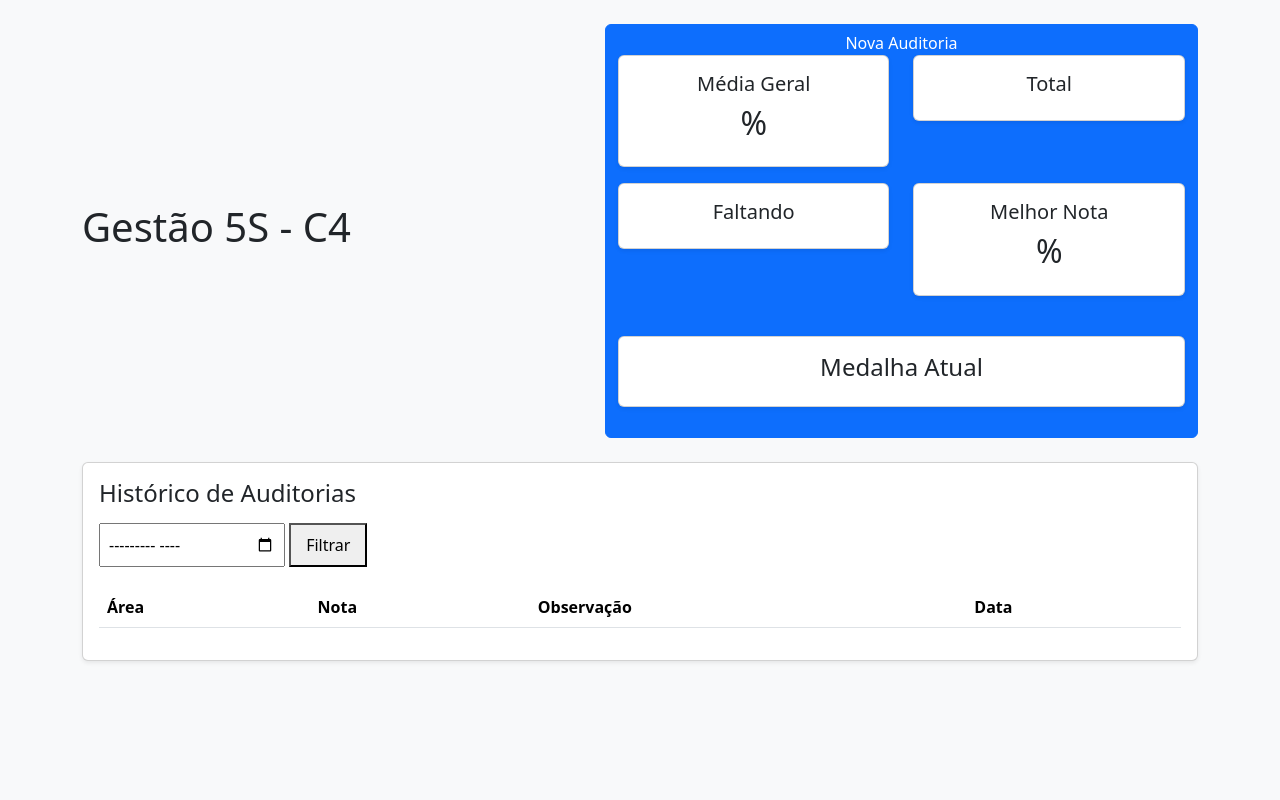
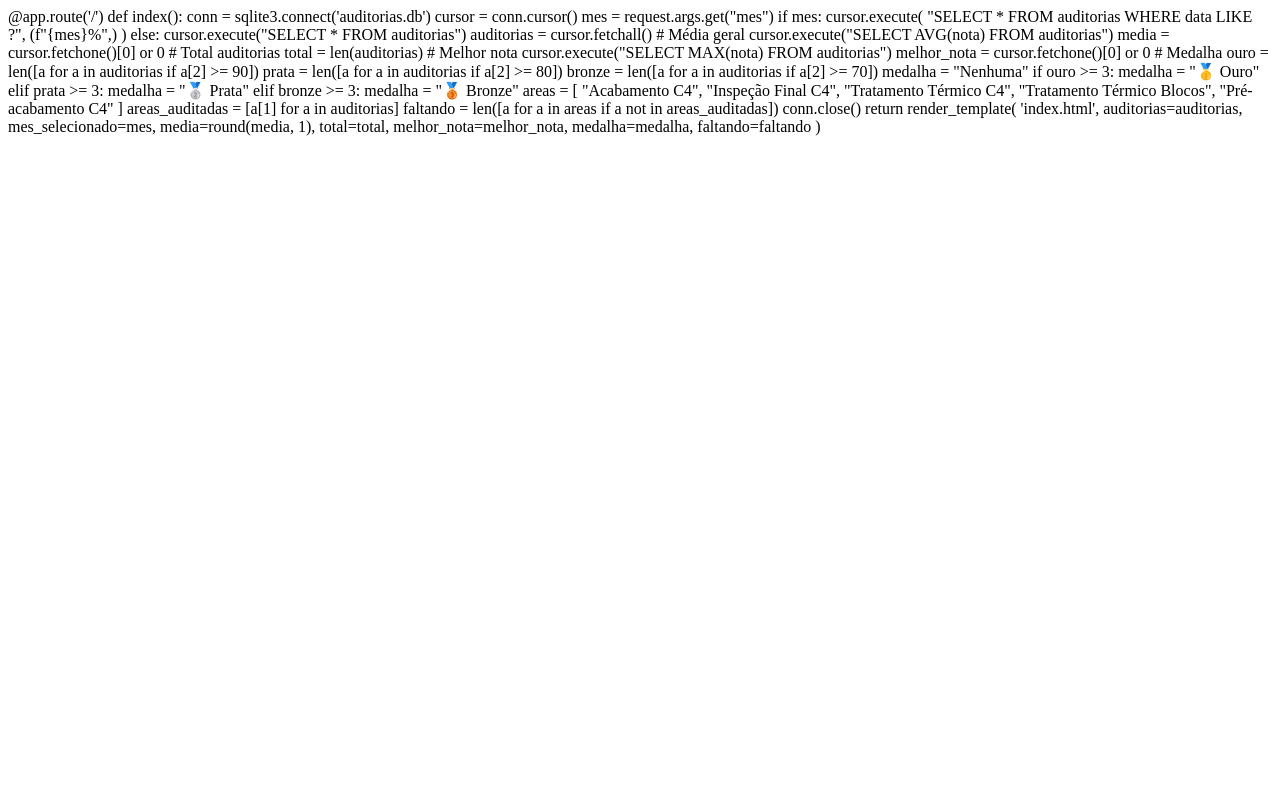
Before and after one commit to andreifranzoi-cyber/gestao-5s, a Python web app: template templates/index.html in a window 1280 px wide. Run offline with Jinja, Linux system fonts and the light colour scheme; the template is opened without the code that fills it, so the values that code supplies are empty.

Commit message:
Atualizar o index.html

```diff
--- a/templates/index.html
+++ b/templates/index.html
@@ -1,114 +1,66 @@
-<!DOCTYPE html>
-<html lang="pt-br">
-<head>
-    <meta charset="UTF-8">
-    <meta name="viewport" content="width=device-width, initial-scale=1.0">
-    <title>Gestão 5S</title>
+@app.route('/')
+def index():
+    conn = sqlite3.connect('auditorias.db')
+    cursor = conn.cursor()
 
-    <link href="https://cdn.jsdelivr.net/npm/bootstrap@5.3.3/dist/css/bootstrap.min.css" rel="stylesheet">
-</head>
-<body class="bg-light">
+    mes = request.args.get("mes")
 
-<div class="container mt-4">
+    if mes:
+        cursor.execute(
+            "SELECT * FROM auditorias WHERE data LIKE ?",
+            (f"{mes}%",)
+        )
+    else:
+        cursor.execute("SELECT * FROM auditorias")
 
-    <div class="d-flex justify-content-between align-items-center mb-4">
-        <h1>Gestão 5S - C4</h1>
+    auditorias = cursor.fetchall()
 
-        <a href="/nova" class="btn btn-primary">
-            Nova Auditoria
-            <div class="row mb-4">
+    # Média geral
+    cursor.execute("SELECT AVG(nota) FROM auditorias")
+    media = cursor.fetchone()[0] or 0
 
-    <div class="col-6 mb-3">
-        <div class="card text-center shadow-sm">
-            <div class="card-body">
-                <h5>Média Geral</h5>
-                <h2>{{ media }}%</h2>
-            </div>
-        </div>
-    </div>
+    # Total auditorias
+    total = len(auditorias)
 
-    <div class="col-6 mb-3">
-        <div class="card text-center shadow-sm">
-            <div class="card-body">
-                <h5>Total</h5>
-                <h2>{{ total }}</h2>
-            </div>
-        </div>
-    </div>
+    # Melhor nota
+    cursor.execute("SELECT MAX(nota) FROM auditorias")
+    melhor_nota = cursor.fetchone()[0] or 0
 
-    <div class="col-6 mb-3">
-        <div class="card text-center shadow-sm">
-            <div class="card-body">
-                <h5>Faltando</h5>
-                <h2>{{ faltando }}</h2>
-            </div>
-        </div>
-    </div>
+    # Medalha
+    ouro = len([a for a in auditorias if a[2] >= 90])
+    prata = len([a for a in auditorias if a[2] >= 80])
+    bronze = len([a for a in auditorias if a[2] >= 70])
 
-    <div class="col-6 mb-3">
-        <div class="card text-center shadow-sm">
-            <div class="card-body">
-                <h5>Melhor Nota</h5>
-                <h2>{{ melhor_nota }}%</h2>
-            </div>
-        </div>
-    </div>
+    medalha = "Nenhuma"
 
-</div>
+    if ouro >= 3:
+        medalha = "🥇 Ouro"
+    elif prata >= 3:
+        medalha = "🥈 Prata"
+    elif bronze >= 3:
+        medalha = "🥉 Bronze"
 
-<div class="card shadow-sm mb-4">
-    <div class="card-body text-center">
-        <h4>Medalha Atual</h4>
-        <h2>{{ medalha }}</h2>
-    </div>
-</div>
-        </a>
-    </div>
+    areas = [
+        "Acabamento C4",
+        "Inspeção Final C4",
+        "Tratamento Térmico C4",
+        "Tratamento Térmico Blocos",
+        "Pré-acabamento C4"
+    ]
 
-    <div class="card shadow-sm">
-        <div class="card-body">
+    areas_auditadas = [a[1] for a in auditorias]
 
-            <h4 class="mb-3">Histórico de Auditorias</h4>
-<form method="GET" style="margin-bottom:20px;">
-    <input type="month" name="mes"
-           value="{{ mes_selecionado }}"
-           style="padding:8px; font-size:16px;">
+    faltando = len([a for a in areas if a not in areas_auditadas])
 
-    <button type="submit"
-            style="padding:8px 15px; font-size:16px;">
-        Filtrar
-    </button>
-</form>
-            <table class="table table-striped">
-                <thead>
-                    <tr>
-                        <th>Área</th>
-                        <th>Nota</th>
-                        <th>Observação</th>
-                        <th>Data</th>
-                    </tr>
-                </thead>
+    conn.close()
 
-                <tbody>
-
-                    {% for auditoria in auditorias %}
-
-                    <tr>
-                        <td>{{ auditoria[1] }}</td>
-                        <td>{{ auditoria[2] }}%</td>
-                        <td>{{ auditoria[3] }}</td>
-                        <td>{{ auditoria[4] }}</td>
-                    </tr>
-
-                    {% endfor %}
-
-                </tbody>
-            </table>
-
-        </div>
-    </div>
-
-</div>
-
-</body>
-</html>
+    return render_template(
+        'index.html',
+        auditorias=auditorias,
+        mes_selecionado=mes,
+        media=round(media, 1),
+        total=total,
+        melhor_nota=melhor_nota,
+        medalha=medalha,
+        faltando=faltando
+    )
```
